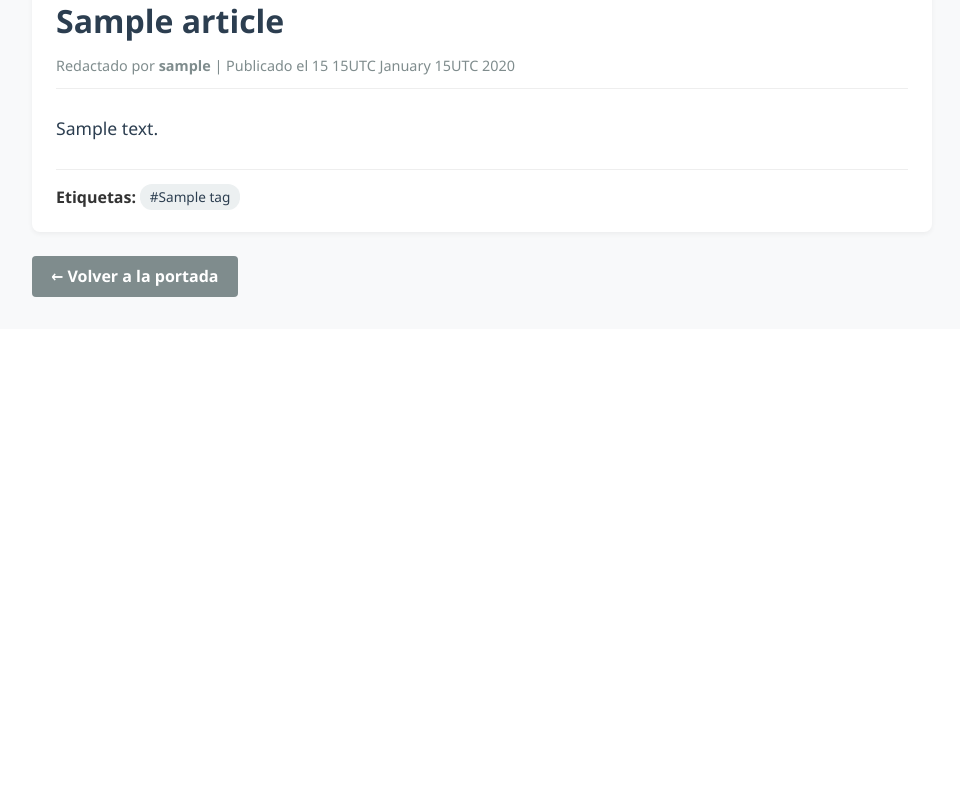
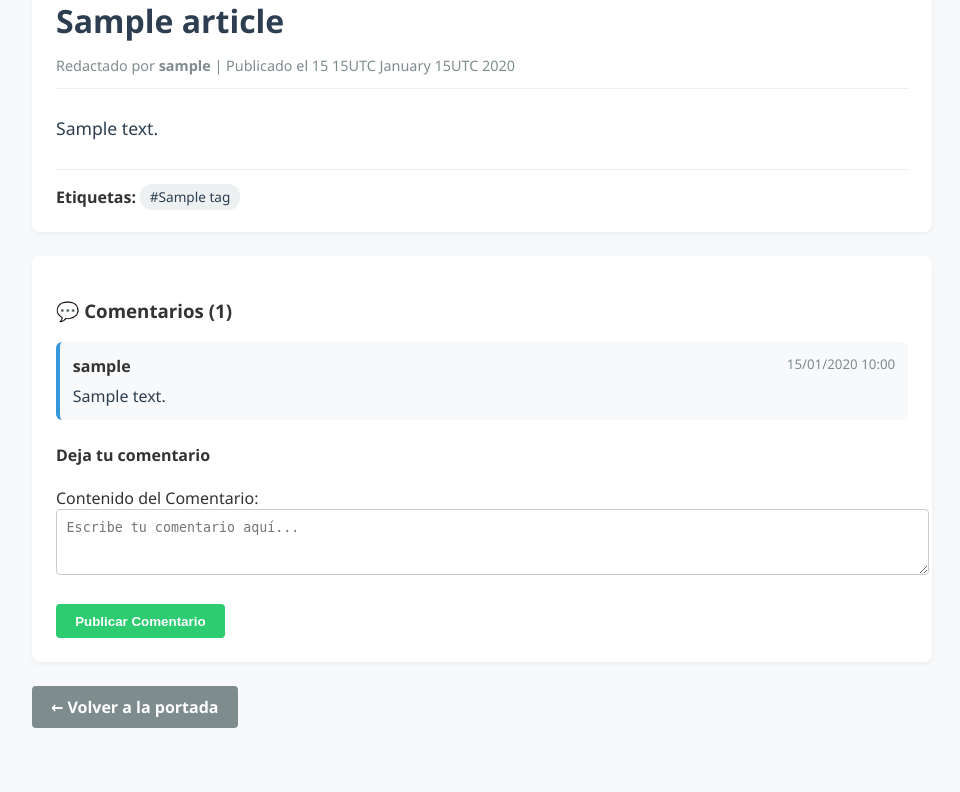
Before and after one commit to scientificandtechnologicalnews-hash/plataforma-articulos-django, a Django app: a page that uses blog/templates/blog/article_detail.html in a window 1280 px wide. Shown: the part 563-1355 px from the top of the page, without its empty margins (158-1118 px from the left). Before the commit the page ends 860 px from the top, so only its background shows below. Run offline with Django 5.2, Linux system fonts and the light colour scheme; a user stored in the database is signed in; tables that the repository leaves empty hold one stand-in row (values such as "Sample post"); grey boxes marked "Sample" are stand-in pictures.

Commit message:
Feat: Implementacion del modelo, formulario, vista y plantilla para comentarios en articulos

```diff
--- a/blog/forms.py
+++ b/blog/forms.py
@@ -1,7 +1,7 @@
 # blog/forms.py
 
 from django import forms
-from .models import Article, Review
+from .models import Article, Review, Comment
 
 class ArticleForm(forms.ModelForm):
     """
@@ -39,3 +39,19 @@ class ReviewForm(forms.ModelForm):
                 'placeholder': 'Escribe los comentarios de revisión para el autor...'
             }),
         }
+
+
+class CommentForm(forms.ModelForm):
+    """
+    Formulario para redactar un nuevo comentario en un artículo.
+    """
+    class Meta:
+        model = Comment
+        fields = ['content']
+        widgets = {
+            'content': forms.Textarea(attrs={
+                'rows': 3,
+                'placeholder': 'Escribe tu comentario aquí...',
+                'style': 'width: 100%; padding: 0.6rem; border-radius: 4px; border: 1px solid #ccc;'
+            }),
+        }
--- a/blog/models.py
+++ b/blog/models.py
@@ -111,4 +111,31 @@ class Review(models.Model):
     def __str__(self):
         return f'Revisión de {self.reviewer.username} para "{self.article.title}"'
 
+
+class Comment(models.Model):
+    """
+    Modelo para almacenar los comentarios realizados por los usuarios en los artículos publicados.
+    """
+    article = models.ForeignKey(
+        Article,
+        on_delete=models.CASCADE,
+        related_name='comments',
+        verbose_name="Artículo"
+    )
+    author = models.ForeignKey(
+        settings.AUTH_USER_MODEL,
+        on_delete=models.CASCADE,
+        related_name='article_comments',
+        verbose_name="Autor del Comentario"
+    )
+    content = models.TextField(verbose_name="Contenido del Comentario")
+    created_at = models.DateTimeField(auto_now_add=True, verbose_name="Fecha de Creación")
+
+    class Meta:
+        verbose_name = "Comentario"
+        verbose_name_plural = "Comentarios"
+        ordering = ['created_at'] # Muestra los comentarios en orden cronológico
+
+    def __str__(self):
+        return f'Comentario de {self.author.username} en "{self.article.title}"'
 # Create your models here.
--- a/blog/templates/blog/article_detail.html
+++ b/blog/templates/blog/article_detail.html
@@ -34,5 +34,36 @@
     </div>
 </div>
 
-<a href="{% url 'article_list' %}" class="btn" style="background-color: #7f8c8d;">← Volver a la portada</a>
+<!-- Sección de Comentarios -->
+<div class="card">
+    <h3>💬 Comentarios ({{ comments.count }})</h3>
+
+    {% for comment in comments %}
+        <div style="background-color: #f8f9fa; padding: 0.8rem; border-radius: 6px; margin-bottom: 0.8rem; border-left: 4px solid #3498db;">
+            <strong>{{ comment.author.username }}</strong>
+            <small style="color: #7f8c8d; float: right;">{{ comment.created_at|date:"d/m/Y H:i" }}</small>
+            <p style="margin: 0.5rem 0 0 0; color: #2c3e50;">{{ comment.content }}</p>
+        </div>
+    {% empty %}
+        <p style="color: #7f8c8d;">Aún no hay comentarios en este artículo. ¡Sé el primero en opinar!</p>
+    {% endfor %}
+
+    <!-- Formulario para agregar un comentario -->
+    {% if user.is_authenticated %}
+        <h4 style="margin-top: 1.5rem;">Deja tu comentario</h4>
+        <form action="{% url 'add_comment' article.slug %}" method="post">
+            {% csrf_token %}
+            {{ comment_form.as_p }}
+            <button type="submit" class="btn" style="background-color: #2ecc71; margin-top: 0.5rem;">
+                Publicar Comentario
+            </button>
+        </form>
+    {% else %}
+        <p style="margin-top: 1.5rem; color: #7f8c8d;">
+            <a href="{% url 'login' %}" style="color: #3498db;">Inicia sesión</a> para dejar un comentario.
+        </p>
+    {% endif %}
+</div>
+
+<a href="{% url 'article_list' %}" class="btn" style="background-color: #7f8c8d; margin-bottom: 2rem;">← Volver a la portada</a>
 {% endblock content %}
--- a/blog/urls.py
+++ b/blog/urls.py
@@ -4,12 +4,16 @@ from django.urls import path
 from . import views
 
 urlpatterns = [
-    # Portada principal: listado de artículos publicados
+
     path('', views.article_list, name='article_list'),
 
-    # Formulario para redactar y enviar un nuevo artículo
     path('article/new/', views.article_create, name='article_create'),
 
-    # Vista pública detallada del artículo (ej. /article/mi-primer-articulo/)
     path('article/<slug:slug>/', views.article_detail, name='article_detail'),
+
+
+    # Ruta para procesar el envío de comentarios
+    path('article/<slug:slug>/comment/', views.add_comment, name='add_comment'),
+
+
 ]
--- a/blog/views.py
+++ b/blog/views.py
@@ -3,8 +3,10 @@
 from django.shortcuts import render, get_object_or_404, redirect
 from django.contrib.auth.decorators import login_required
 from django.contrib import messages
-from .models import Article, Category, Tag
-from .forms import ArticleForm
+
+# Importaciones relativas explícitas recomendadas
+from .models import Article, Category, Tag, Comment
+from .forms import ArticleForm, CommentForm
 
 
 def article_list(request):
@@ -18,11 +20,20 @@ def article_list(request):
 
 def article_detail(request, slug):
     """
-    Vista detallada de un artículo específico a través de su 'slug' único.
-    Solo muestra artículos que estén en estado 'PUBLICADO'.
+    Muestra el detalle del artículo publicado junto a sus comentarios existentes
+    y el formulario para enviar uno nuevo.
     """
     article = get_object_or_404(Article, slug=slug, status=Article.Status.PUBLISHED)
-    return render(request, 'blog/article_detail.html', {'article': article})
+    comments = article.comments.all() # Obtiene todos los comentarios asociados al artículo
+    comment_form = CommentForm() # Instancia el formulario limpio para redactar un comentario
+
+    # Contexto explícito hacia la plantilla HTML
+    context = {
+        'article': article,
+        'comments': comments,
+        'comment_form': comment_form,
+    }
+    return render(request, 'blog/article_detail.html', context)
 
 
 @login_required
@@ -50,4 +61,21 @@ def article_create(request):
 
     return render(request, 'blog/article_form.html', {'form': form})
 
-# Create your views here.
+
+@login_required
+def add_comment(request, slug):
+    """
+    Procesa el envío de un nuevo comentario asociándolo al artículo y al usuario autenticado.
+    """
+    article = get_object_or_404(Article, slug=slug, status=Article.Status.PUBLISHED)
+
+    if request.method == 'POST':
+        form = CommentForm(request.POST)
+        if form.is_valid():
+            comment = form.save(commit=False)
+            comment.article = article # Relacionamos el comentario con este artículo
+            comment.author = request.user # Relacionamos el comentario con el usuario autenticado
+            comment.save()
+            messages.success(request, '¡Tu comentario ha sido publicado!')
+
+    return redirect('article_detail', slug=slug)
```
Also changed, not shown: blog/admin.py (+10 -1 lines), blog/migrations/0002_comment.py (added).
